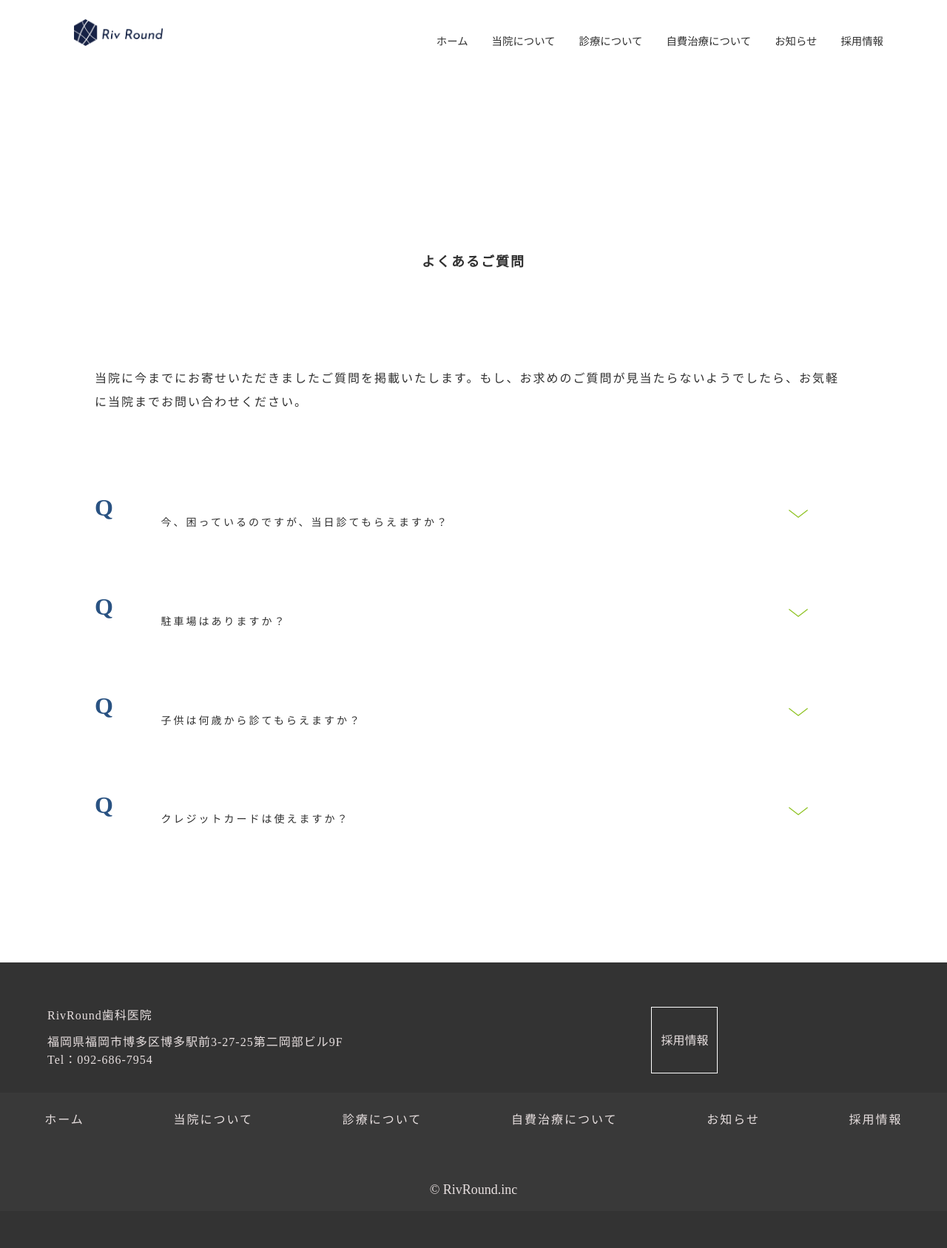
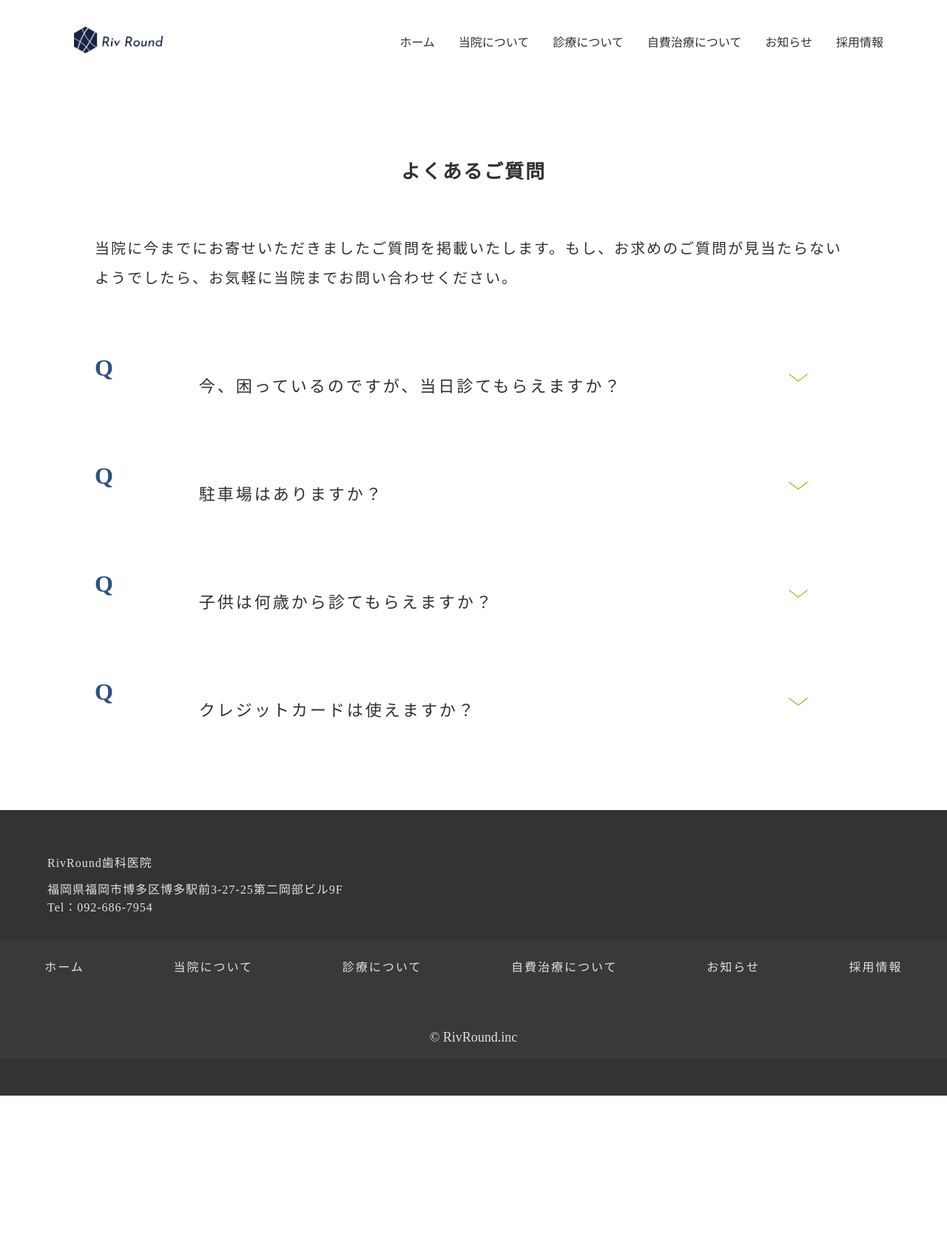
Before and after one commit to shoutaoumaru/dental-office-2, a PHP site: page /faq/faq.html in a window 1280 px wide. Shown: the whole page at 74% size. After the commit the page ends 1481 px from the top, so only its background shows below. Run offline with PHP 8.4, Linux system fonts and the light colour scheme; some libraries are stand-ins or nearby versions.

Commit message:
レイアウトデバック

```diff
--- a/about/about.html
+++ b/about/about.html
@@ -292,9 +292,6 @@
             <p class="p-footer-clinic-name">RivRound歯科医院</p>
             <p class="p-footer-address">福岡県福岡市博多区博多駅前3-27-25第二岡部ビル9F<br>Tel：092-686-7954<br class="sp"></p>
           </div>
-          <div class="p-footer__sec02">
-            <a href="/recruit/" class="p-footer-recruit-btn">採用情報</a>
-          </div>
         </div>
         <div class="p-footer__block02">
           <ul class="p-footer__nav">
--- a/expense/expense.html
+++ b/expense/expense.html
@@ -288,9 +288,6 @@
             <p class="p-footer-clinic-name">RivRound歯科医院</p>
             <p class="p-footer-address">福岡県福岡市博多区博多駅前3-27-25第二岡部ビル9F<br>Tel：092-686-7954<br class="sp"></p>
           </div>
-          <div class="p-footer__sec02">
-            <a href="/recruit/" class="p-footer-recruit-btn">採用情報</a>
-          </div>
         </div>
         <div class="p-footer__block02">
           <ul class="p-footer__nav">
--- a/faq/faq.html
+++ b/faq/faq.html
@@ -143,9 +143,6 @@
             <p class="p-footer-clinic-name">RivRound歯科医院</p>
             <p class="p-footer-address">福岡県福岡市博多区博多駅前3-27-25第二岡部ビル9F<br>Tel：092-686-7954<br class="sp"></p>
           </div>
-          <div class="p-footer__sec02">
-            <a href="/recruit/" class="p-footer-recruit-btn">採用情報</a>
-          </div>
         </div>
         <div class="p-footer__block02">
           <ul class="p-footer__nav">
--- a/index.html
+++ b/index.html
@@ -90,7 +90,7 @@
     </div>
     <!-- /.svg-animation -->
     <header id="header" class="p-header">
-      <div class="mobile-container clip-js1 left">
+      <div class="mobile-container">
         <div class=" logo__img">
           <a href="/">
             <div class="logo"></div>
@@ -386,9 +386,6 @@
               <p class="p-footer-clinic-name">RivRound歯科医院</p>
               <p class="p-footer-address">福岡県福岡市博多区博多駅前3-27-25第二岡部ビル9F<br>Tel：092-686-7954<br class="sp"></p>
             </div>
-            <div class="p-footer__sec02">
-              <a href="/recruit/" class="p-footer-recruit-btn">採用情報</a>
-            </div>
           </div>
           <div class="p-footer__block02">
             <ul class="p-footer__nav">
--- a/news/news-single.html
+++ b/news/news-single.html
@@ -104,9 +104,6 @@
             <p class="p-footer-clinic-name">RivRound歯科医院</p>
             <p class="p-footer-address">福岡県福岡市博多区博多駅前3-27-25第二岡部ビル9F<br>Tel：092-686-7954<br class="sp"></p>
           </div>
-          <div class="p-footer__sec02">
-            <a href="/recruit/" class="p-footer-recruit-btn">採用情報</a>
-          </div>
         </div>
         <div class="p-footer__block02">
           <ul class="p-footer__nav">
--- a/news/news.html
+++ b/news/news.html
@@ -126,9 +126,6 @@
             <p class="p-footer-clinic-name">RivRound歯科医院</p>
             <p class="p-footer-address">福岡県福岡市博多区博多駅前3-27-25第二岡部ビル9F<br>Tel：092-686-7954<br class="sp"></p>
           </div>
-          <div class="p-footer__sec02">
-            <a href="/recruit/recruit.html" class="p-footer-recruit-btn animsition-link">採用情報</a>
-          </div>
         </div>
         <div class="p-footer__block02">
           <ul class="p-footer__nav">
--- a/recruit/recruit.html
+++ b/recruit/recruit.html
@@ -241,9 +241,6 @@
             <p class="p-footer-clinic-name">RivRound歯科医院</p>
             <p class="p-footer-address">福岡県福岡市博多区博多駅前3-27-25第二岡部ビル9F<br>Tel：092-686-7954<br class="sp"></p>
           </div>
-          <div class="p-footer__sec02">
-            <a href="/recruit/" class="p-footer-recruit-btn">採用情報</a>
-          </div>
         </div>
         <div class="p-footer__block02">
           <ul class="p-footer__nav">
--- a/styles/breakpoints/_1200up.scss
+++ b/styles/breakpoints/_1200up.scss
@@ -1,7 +1,11 @@
+.page-lead-box {
+  padding: 10% 8%;
+}
+
 //.p-header
 .p-header {
   & .logo__img {
-    margin: 20px 10px 0 100px;
+    margin: 30px 10px 0 100px;
   }
 
   & .pc-nav {
@@ -11,6 +15,8 @@
 
 //.p-top
 .p-top {
+  margin-top: 40px;
+
   & .swiper-container {
     height: 84vh;
   }
@@ -54,21 +60,21 @@
     padding: 0 10vw;
   }
 
+  & .faq {
+    margin: 10vw 0;
 
-
-  & .faq {
-    margin: 20vw 0 15vw 0;
+    &__title {
+      margin-bottom: 5vw;
+    }
 
     & .c-txtarea01 {
-      margin-bottom: 12vw;
+      margin-bottom: 10vw;
     }
 
     & dt {
       padding-bottom: 1.6vw;
 
       & span {
-        margin-left: 4vw;
-
         &::after {
           width: 2vw;
           right: 60px;
@@ -90,11 +96,19 @@
 
 // * * * * * * * * * news-page * * * * * *
 .c-news {
-  padding: 150px 0 20px 0;
-  margin-top: 5vw;
+  padding: 130px 0 20px 0;
+  margin-top: 0;
 
   .page-numbers {
     margin-top: 3vw;
+  }
+
+  &__link {
+    padding: 2vw 4vw;
+  }
+
+  &__title {
+    margin-bottom: 5vw;
   }
 }
 
--- a/styles/breakpoints/_600up.scss
+++ b/styles/breakpoints/_600up.scss
@@ -174,12 +174,6 @@
       letter-spacing: 1px;
     }
   }
-
-  &__sec02 {
-    & a {
-      font-size: 12px;
-    }
-  }
 }
 
 // * * * * * * * * * about-page * * * * * *
@@ -209,7 +203,6 @@
 
 // * * * * * * * * * expence-page * * * * * *
 .expense {
-  padding-top: 50px;
 
   & .page-lead-box {
     margin: 0 -7vw;
@@ -305,11 +298,15 @@
   }
 
   & .faq {
+    margin: 15vw 0;
+
     &__title {
       text-align: center;
     }
 
     & .c-txtarea01 {
+      margin-bottom: 15vw;
+
       & .c-txt-sm {
         font-size: 16px;
       }
@@ -331,6 +328,10 @@
       &::before {
         font-size: 30px;
       }
+    }
+
+    & .c-txt-md {
+      font-size: 18px;
     }
   }
 
--- a/styles/breakpoints/_960up.scss
+++ b/styles/breakpoints/_960up.scss
@@ -8,6 +8,10 @@
 
 .c-txt-md {
   font-size: 22px;
+}
+
+.c-title {
+  font-size: 26px;
 }
 
 .page-ttl-under {
@@ -34,7 +38,7 @@
   }
 
   & .logo__img {
-    margin: 20px 10px 0 75px;
+    margin: 25px 10px 0 75px;
   }
 
   & .logo {
@@ -195,15 +199,6 @@
 
   &__sec01 {
     letter-spacing: 3px;
-  }
-
-  &__sec02 {
-    & a {
-      font-size: 16px;
-      width: 90px;
-      height: 90px;
-      line-height: 90px;
-    }
   }
 
   &__nav {
@@ -423,7 +418,15 @@
 // * * * * * * * * * faq-page * * * * * *
 .faq-contents {
   .faq {
-    margin-top: 25vw;
+    .c-txtarea01 {
+      .c-txt-sm {
+        font-size: 20px;
+      }
+    }
+
+    .c-txt-md {
+      font-size: 22px;
+    }
   }
 }
 
--- a/styles/breakpoints/_base.scss
+++ b/styles/breakpoints/_base.scss
@@ -627,25 +627,6 @@ a:active {
     }
   }
 
-  &__sec02 {
-    width: 44%;
-    text-align: right;
-
-    & a {
-      color: rgb(231, 223, 223);
-      font-family: 'Noto Serif Japanese', sans-serif;
-      font-weight: 500;
-      display: inline-block;
-      width: 70px;
-      height: 70px;
-      border: 1px solid #fff;
-      font-size: 10px;
-      color: rgb(231, 223, 223);
-      line-height: 70px;
-      text-align: center;
-    }
-  }
-
   &__block02 {
     padding-bottom: 15px;
     background-color: #393939;
@@ -666,7 +647,6 @@ a:active {
       margin-bottom: 15px;
     }
   }
-
 
   .copyright {
     color: rgb(231, 223, 223);
--- a/styles/modules/_mobile.scss
+++ b/styles/modules/_mobile.scss
@@ -83,7 +83,7 @@
     }
 
     & .pc-nav-item {
-      font-size: .9rem;
+      font-size: 1rem;
       padding-top: 3vw;
       padding-right: 2.5vw;
     }
--- a/styles/style.css
+++ b/styles/style.css
@@ -1262,25 +1262,6 @@ a:active {
   margin-bottom: 12px;
 }
 
-.p-footer__sec02 {
-  width: 44%;
-  text-align: right;
-}
-
-.p-footer__sec02 a {
-  color: #e7dfdf;
-  font-family: 'Noto Serif Japanese', sans-serif;
-  font-weight: 500;
-  display: inline-block;
-  width: 70px;
-  height: 70px;
-  border: 1px solid #fff;
-  font-size: 10px;
-  color: #e7dfdf;
-  line-height: 70px;
-  text-align: center;
-}
-
 .p-footer__block02 {
   padding-bottom: 15px;
   background-color: #393939;
@@ -2354,7 +2335,7 @@ a:active {
     margin-right: 30px;
   }
   .pc-container .pc-nav-item {
-    font-size: .9rem;
+    font-size: 1rem;
     padding-top: 3vw;
     padding-right: 2.5vw;
   }
@@ -3384,9 +3365,6 @@ a:active {
     font-size: 14px;
     letter-spacing: 1px;
   }
-  .p-footer__sec02 a {
-    font-size: 12px;
-  }
   .c-about .director__img {
     width: 60%;
   }
@@ -3405,9 +3383,6 @@ a:active {
   }
   .c-about .clinic-info-text {
     height: 150px;
-  }
-  .expense {
-    padding-top: 50px;
   }
   .expense .page-lead-box {
     margin: 0 -7vw;
@@ -3488,9 +3463,15 @@ a:active {
   .faq-contents .c-container {
     padding: 0 7vw;
   }
+  .faq-contents .faq {
+    margin: 15vw 0;
+  }
   .faq-contents .faq__title {
     text-align: center;
   }
+  .faq-contents .faq .c-txtarea01 {
+    margin-bottom: 15vw;
+  }
   .faq-contents .faq .c-txtarea01 .c-txt-sm {
     font-size: 16px;
   }
@@ -3502,6 +3483,9 @@ a:active {
   }
   .faq-contents .faq dd::before {
     font-size: 30px;
+  }
+  .faq-contents .faq .c-txt-md {
+    font-size: 18px;
   }
   .faq-contents .nw-topview {
     margin: 0 -3vw;
@@ -3539,6 +3523,9 @@ a:active {
   }
   .c-txt-md {
     font-size: 22px;
+  }
+  .c-title {
+    font-size: 26px;
   }
   .page-ttl-under {
     top: 120px;
@@ -3559,7 +3546,7 @@ a:active {
     display: none;
   }
   .p-header .logo__img {
-    margin: 20px 10px 0 75px;
+    margin: 25px 10px 0 75px;
   }
   .p-header .logo {
     width: 120px;
@@ -3674,12 +3661,6 @@ a:active {
   }
   .p-footer__sec01 {
     letter-spacing: 3px;
-  }
-  .p-footer__sec02 a {
-    font-size: 16px;
-    width: 90px;
-    height: 90px;
-    line-height: 90px;
   }
   .p-footer__nav {
     display: -webkit-box;
@@ -3862,8 +3843,11 @@ a:active {
     line-height: 2;
     font-size: 1rem;
   }
-  .faq-contents .faq {
-    margin-top: 25vw;
+  .faq-contents .faq .c-txtarea01 .c-txt-sm {
+    font-size: 20px;
+  }
+  .faq-contents .faq .c-txt-md {
+    font-size: 22px;
   }
   .c-news {
     margin-top: 15vw;
@@ -3899,12 +3883,18 @@ a:active {
 }
 
 @media (min-width: 1200px) {
+  .page-lead-box {
+    padding: 10% 8%;
+  }
   .p-header .logo__img {
-    margin: 20px 10px 0 100px;
+    margin: 30px 10px 0 100px;
   }
   .p-header .pc-nav {
     margin: 8px 30px 0 0;
   }
+  .p-top {
+    margin-top: 40px;
+  }
   .p-top .swiper-container {
     height: 84vh;
   }
@@ -3924,16 +3914,16 @@ a:active {
     padding: 0 10vw;
   }
   .faq-contents .faq {
-    margin: 20vw 0 15vw 0;
+    margin: 10vw 0;
+  }
+  .faq-contents .faq__title {
+    margin-bottom: 5vw;
   }
   .faq-contents .faq .c-txtarea01 {
-    margin-bottom: 12vw;
+    margin-bottom: 10vw;
   }
   .faq-contents .faq dt {
     padding-bottom: 1.6vw;
-  }
-  .faq-contents .faq dt span {
-    margin-left: 4vw;
   }
   .faq-contents .faq dt span::after {
     width: 2vw;
@@ -3946,12 +3936,18 @@ a:active {
     font-size: 34px;
   }
   .c-news {
-    padding: 150px 0 20px 0;
-    margin-top: 5vw;
+    padding: 130px 0 20px 0;
+    margin-top: 0;
   }
   .c-news .page-numbers {
     margin-top: 3vw;
   }
+  .c-news__link {
+    padding: 2vw 4vw;
+  }
+  .c-news__title {
+    margin-bottom: 5vw;
+  }
   .c-news-sl {
     padding: 0 10vw 0 10vw;
   }
--- a/treatment/treatment.html
+++ b/treatment/treatment.html
@@ -279,9 +279,6 @@
             <p class="p-footer-clinic-name">RivRound歯科医院</p>
             <p class="p-footer-address">福岡県福岡市博多区博多駅前3-27-25第二岡部ビル9F<br>Tel：092-686-7954<br class="sp"></p>
           </div>
-          <div class="p-footer__sec02">
-            <a href="/recruit/recruit.html" class="p-footer-recruit-btn">採用情報</a>
-          </div>
         </div>
         <div class="p-footer__block02">
           <ul class="p-footer__nav">
```
Also changed, not shown: scripts/libs/parallax.js (+17 -12 lines), scripts/libs/text-animation.js (+6 -10 lines), 1 other file.
